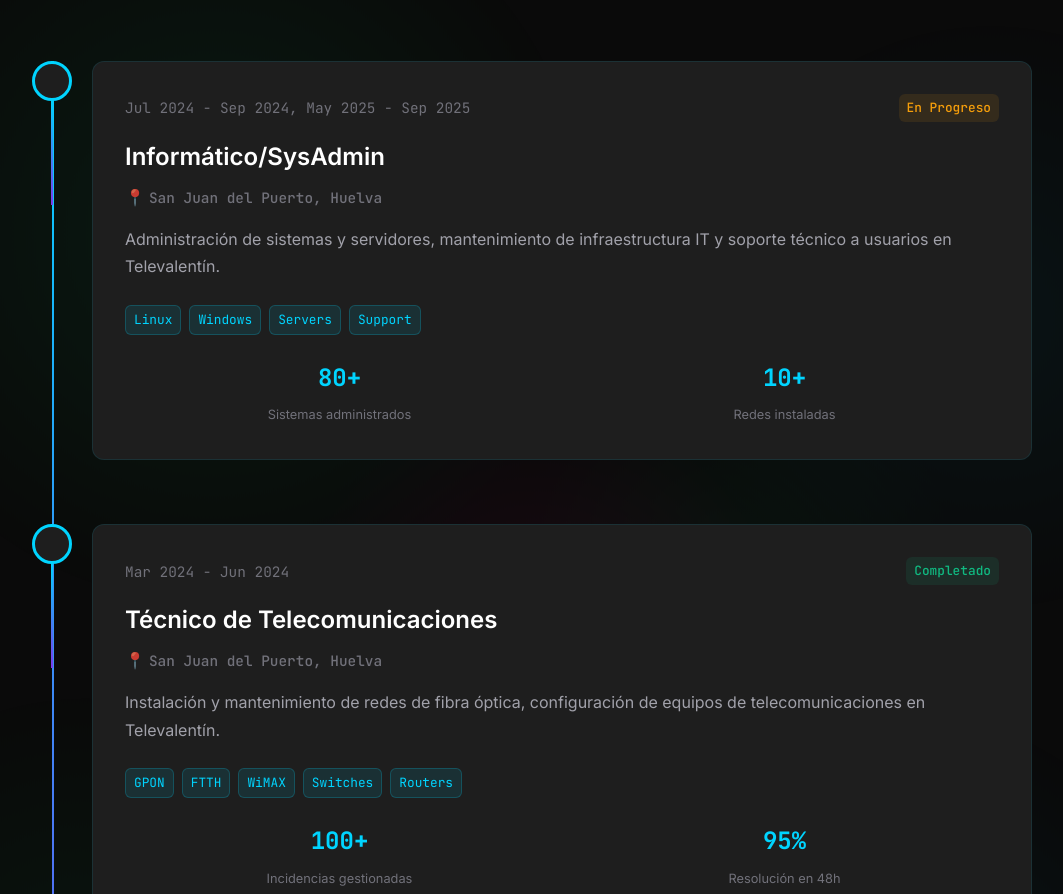
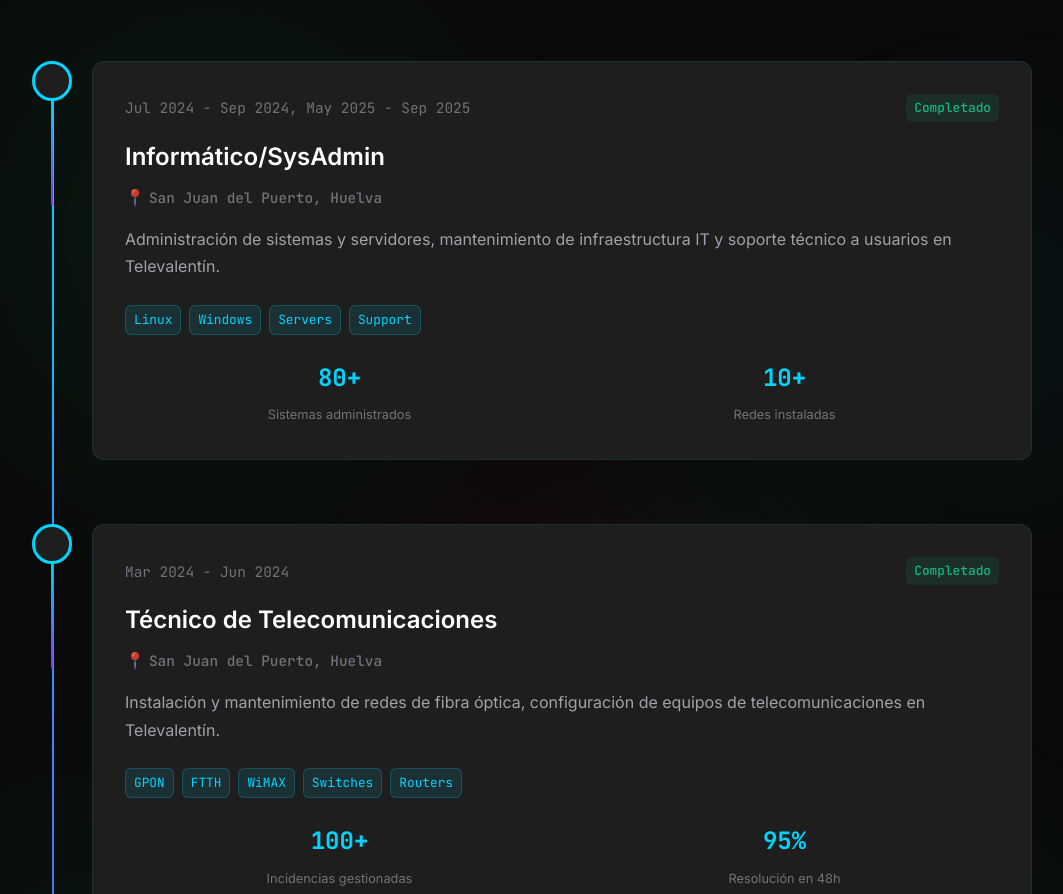
Before and after one commit to gpandres/portfolio, a plain HTML site: page index.html in a window 1280 px wide. Shown: the part 1421-2315 px from the top of the page, without its empty margins (108-1171 px from the left). Drawn offline with Linux system fonts and the light colour scheme.

Commit message:
Update index.html

```diff
--- a/index.html
+++ b/index.html
@@ -189,7 +189,7 @@
                     <div class="timeline-content">
                         <div class="timeline-header">
                             <span class="timeline-date">Jul 2024 - Sep 2024, May 2025 - Sep 2025</span>
-                            <span class="timeline-status in-progress">En Progreso</span>
+                            <span class="timeline-status completed">Completado</span>
                         </div>
                         <h3 class="timeline-title">Informático/SysAdmin</h3>
                         <div class="timeline-location">
```
